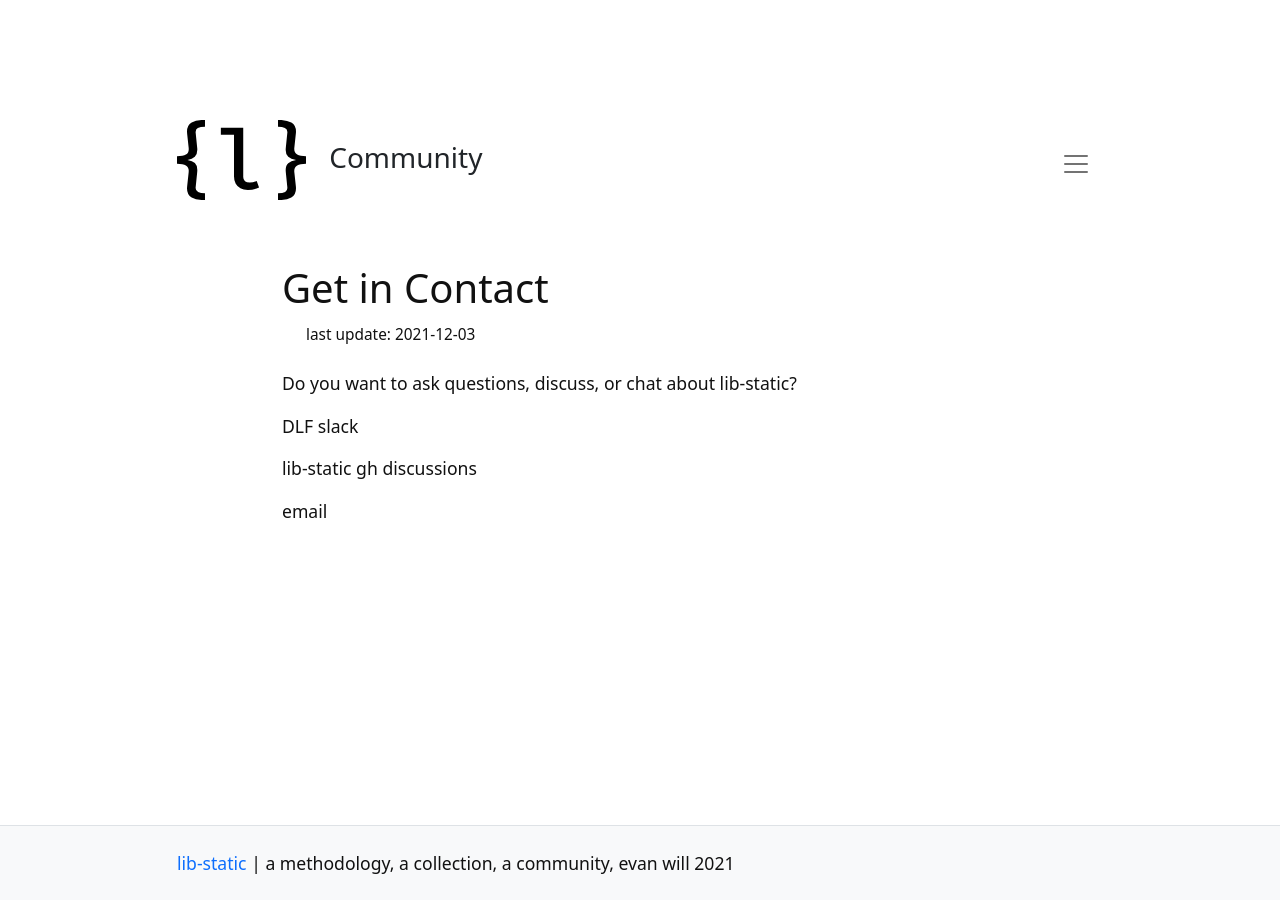
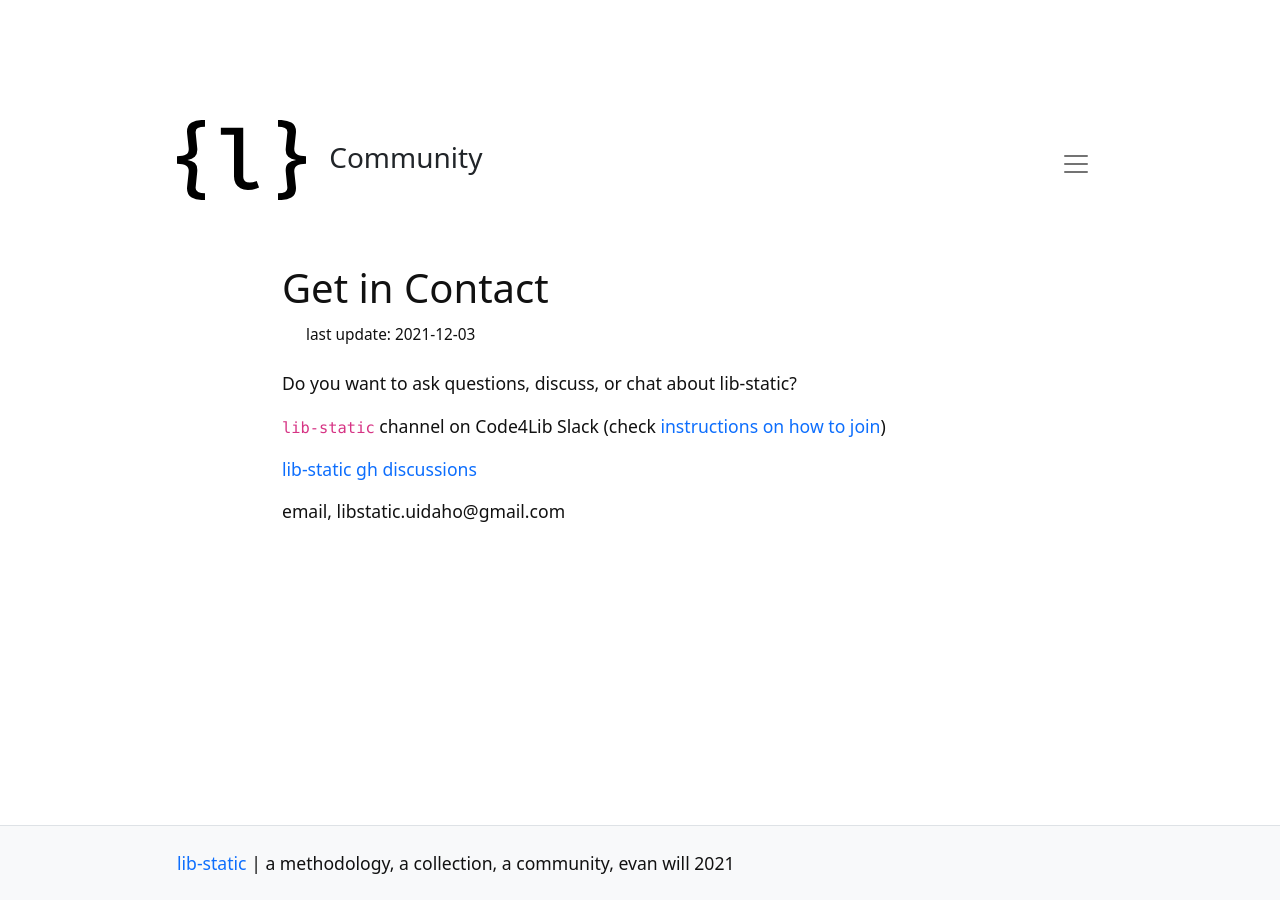
Before and after one commit to lib-static/lib-static.github.io, a Jekyll site: the page built from content/_community/contact.md, in a window 1280 px wide. Built offline with Jekyll 4.4.1, drawn with Linux system fonts in a browser that asks for light colours.

Commit message:
note contact links

```diff
--- a/content/_community/contact.md
+++ b/content/_community/contact.md
@@ -7,8 +7,8 @@ type: contribute
 
 Do you want to ask questions, discuss, or chat about lib-static?
 
-DLF slack
+`lib-static` channel on Code4Lib Slack (check [instructions on how to join](https://code4lib.org/irc/#slack))
 
-lib-static gh discussions
+[lib-static gh discussions](https://github.com/lib-static/lib-static.github.io/discussions)
 
-email
+email, libstatic.uidaho@gmail.com
```
